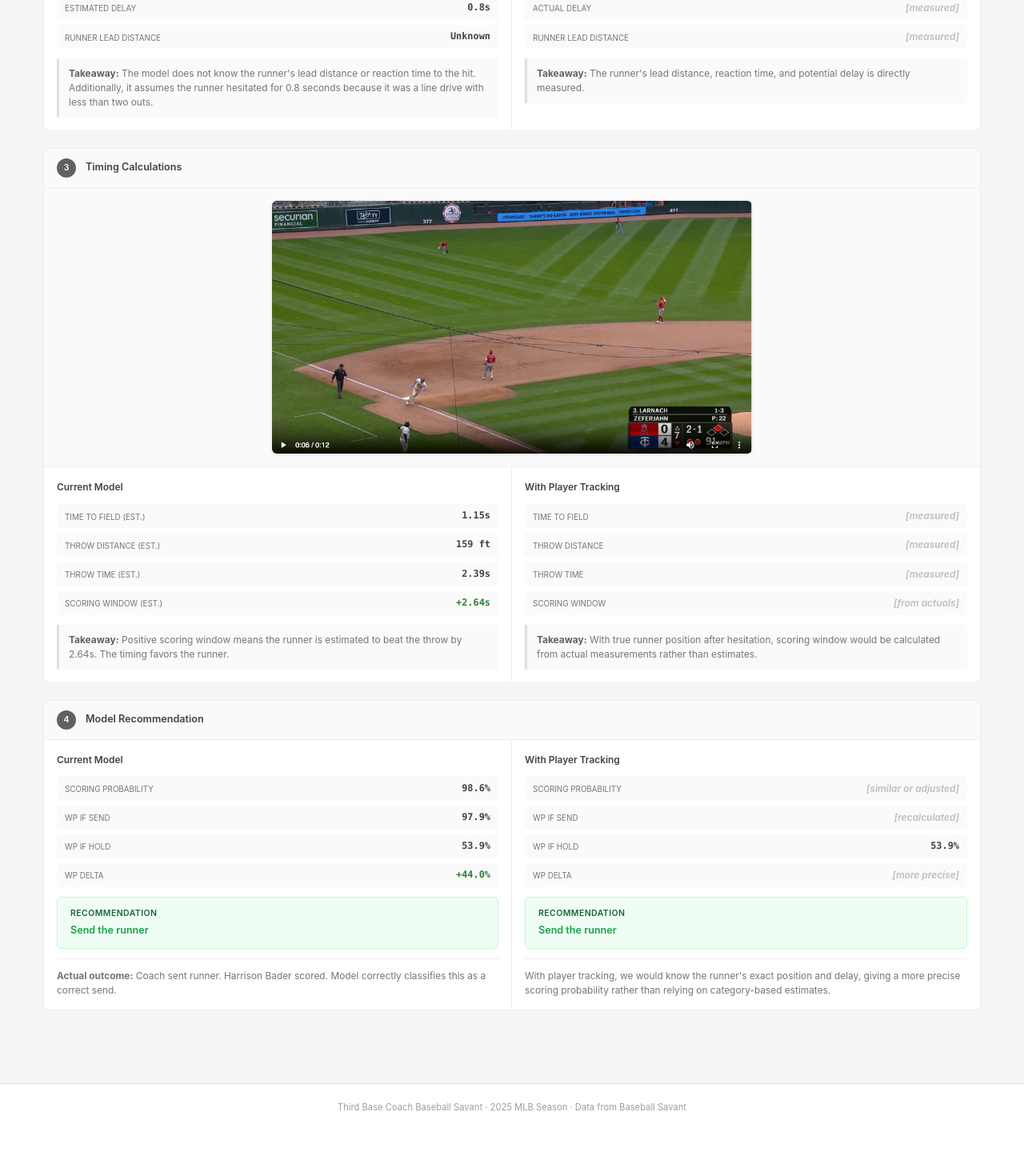
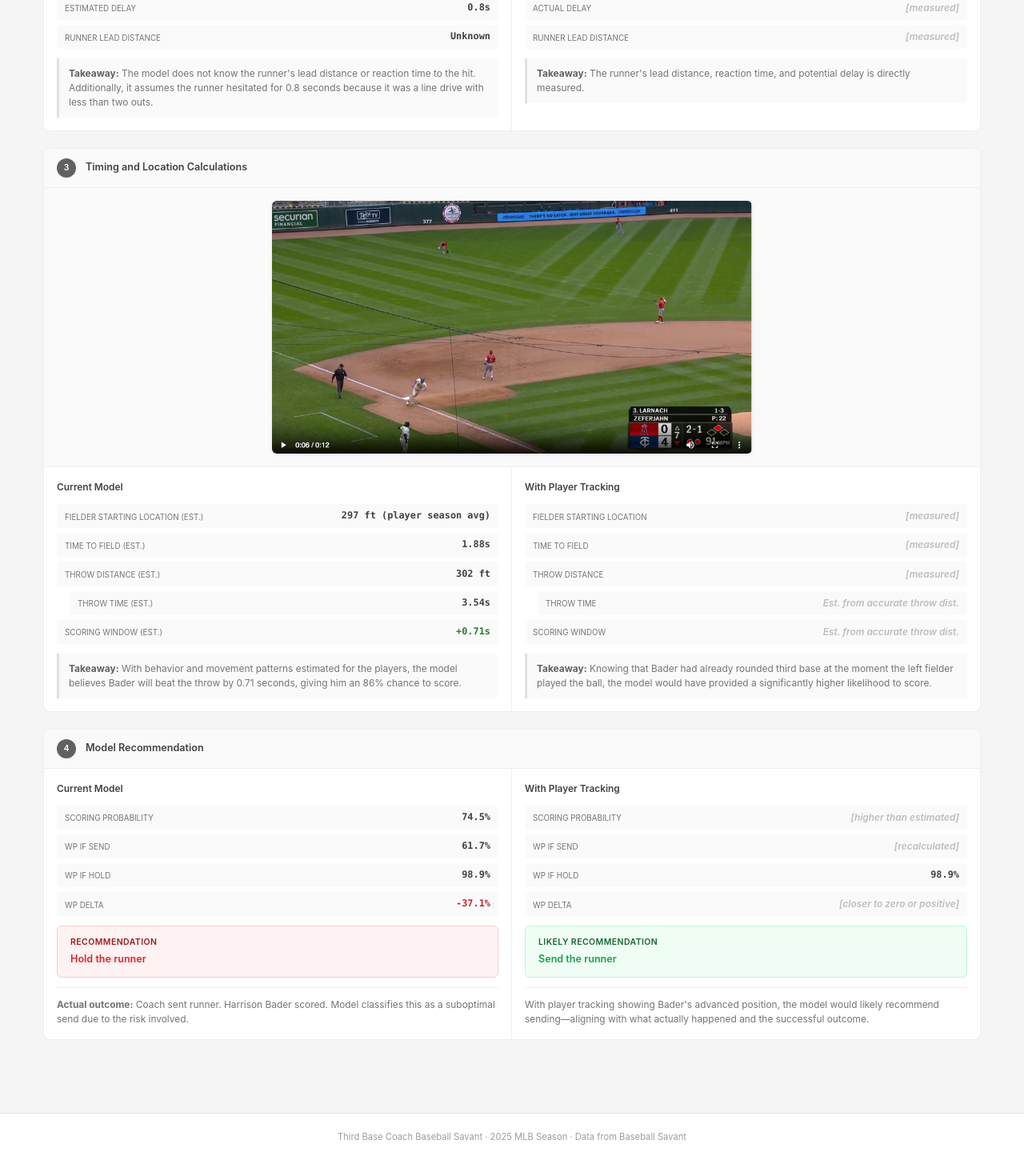
Before and after one commit to jscherl121/third-base-coach-baseball-savant, a Flask app: page /ideal-state in a window 1280 px wide. Shown: the part 1477-2927 px from the top of the page at 80% size. Before the commit the page ends 2865 px from the top, so only its background shows below. Run offline with Flask 2, Linux system fonts and the light colour scheme.

Commit message:
Update Ideal State Step 3 and Expected Value Calculation alignment
- Rename Step 3 to "Timing and Location Calculations"
- Add fielder starting location metric with "(player season avg)"
- Indent throw time under throw distance
- Update metrics to Trevor Larnach play values
- Change Step 4 to "Hold the runner" with actual values
- Align formula variables with values in Expected Value Calculation table

Co-Authored-By: Claude Opus 4.5 <noreply@anthropic.com>

```diff
--- a/webapp/templates/ideal_state.html
+++ b/webapp/templates/ideal_state.html
@@ -318,11 +318,11 @@
             </div>
         </div>
 
-        <!-- Step 3: Timing Calculations -->
+        <!-- Step 3: Timing and Location Calculations -->
         <div class="step-card">
             <div class="step-header">
                 <div class="step-number">3</div>
-                <div class="step-title">Timing Calculations</div>
+                <div class="step-title">Timing and Location Calculations</div>
             </div>
             <div class="step-image">
                 <img src="{{ url_for('static', filename='images/twins_3.png') }}" alt="Fielder picking up the ball">
@@ -331,27 +331,35 @@
                 <div class="comparison-col">
                     <div class="comparison-label">Current Model</div>
                     <div class="metric-row">
+                        <span class="metric-label">Fielder starting location (est.)</span>
+                        <span class="metric-value">297 ft (player season avg)</span>
+                    </div>
+                    <div class="metric-row">
                         <span class="metric-label">Time to field (est.)</span>
-                        <span class="metric-value">1.15s</span>
+                        <span class="metric-value">1.88s</span>
                     </div>
                     <div class="metric-row">
                         <span class="metric-label">Throw distance (est.)</span>
-                        <span class="metric-value">159 ft</span>
+                        <span class="metric-value">302 ft</span>
                     </div>
-                    <div class="metric-row">
+                    <div class="metric-row" style="margin-left: 16px;">
                         <span class="metric-label">Throw time (est.)</span>
-                        <span class="metric-value">2.39s</span>
+                        <span class="metric-value">3.54s</span>
                     </div>
                     <div class="metric-row">
                         <span class="metric-label">Scoring window (est.)</span>
-                        <span class="metric-value positive">+2.64s</span>
+                        <span class="metric-value positive">+0.71s</span>
                     </div>
                     <div class="section-takeaway">
-                        <strong>Takeaway:</strong> Positive scoring window means the runner is estimated to beat the throw by 2.64s. The timing favors the runner.
+                        <strong>Takeaway:</strong> With behavior and movement patterns estimated for the players, the model believes Bader will beat the throw by 0.71 seconds, giving him an 86% chance to score.
                     </div>
                 </div>
                 <div class="comparison-col">
                     <div class="comparison-label">With Player Tracking</div>
+                    <div class="metric-row">
+                        <span class="metric-label">Fielder starting location</span>
+                        <span class="metric-value placeholder">[measured]</span>
+                    </div>
                     <div class="metric-row">
                         <span class="metric-label">Time to field</span>
                         <span class="metric-value placeholder">[measured]</span>
@@ -360,16 +368,16 @@
                         <span class="metric-label">Throw distance</span>
                         <span class="metric-value placeholder">[measured]</span>
                     </div>
-                    <div class="metric-row">
+                    <div class="metric-row" style="margin-left: 16px;">
                         <span class="metric-label">Throw time</span>
-                        <span class="metric-value placeholder">[measured]</span>
+                        <span class="metric-value placeholder">Est. from accurate throw dist.</span>
                     </div>
                     <div class="metric-row">
                         <span class="metric-label">Scoring window</span>
-                        <span class="metric-value placeholder">[from actuals]</span>
+                        <span class="metric-value placeholder">Est. from accurate throw dist.</span>
                     </div>
                     <div class="section-takeaway">
-                        <strong>Takeaway:</strong> With true runner position after hesitation, scoring window would be calculated from actual measurements rather than estimates.
+                        <strong>Takeaway:</strong> Knowing that Bader had already rounded third base at the moment the left fielder played the ball, the model would have provided a significantly higher likelihood to score.
                     </div>
                 </div>
             </div>
@@ -386,33 +394,33 @@
                     <div class="comparison-label">Current Model</div>
                     <div class="metric-row">
                         <span class="metric-label">Scoring probability</span>
-                        <span class="metric-value">98.6%</span>
+                        <span class="metric-value">74.5%</span>
                     </div>
                     <div class="metric-row">
                         <span class="metric-label">WP if send</span>
-                        <span class="metric-value">97.9%</span>
+                        <span class="metric-value">61.7%</span>
                     </div>
                     <div class="metric-row">
                         <span class="metric-label">WP if hold</span>
-                        <span class="metric-value">53.9%</span>
+                        <span class="metric-value">98.9%</span>
                     </div>
                     <div class="metric-row">
                         <span class="metric-label">WP delta</span>
-                        <span class="metric-value positive">+44.0%</span>
+                        <span class="metric-value negative">-37.1%</span>
                     </div>
-                    <div class="recommendation-box send">
+                    <div class="recommendation-box hold">
                         <div class="recommendation-label">Recommendation</div>
-                        <div class="recommendation-value">Send the runner</div>
+                        <div class="recommendation-value">Hold the runner</div>
                     </div>
                     <div class="outcome-note">
-                        <strong>Actual outcome:</strong> Coach sent runner. Harrison Bader scored. Model correctly classifies this as a correct send.
+                        <strong>Actual outcome:</strong> Coach sent runner. Harrison Bader scored. Model classifies this as a suboptimal send due to the risk involved.
                     </div>
                 </div>
                 <div class="comparison-col">
                     <div class="comparison-label">With Player Tracking</div>
                     <div class="metric-row">
                         <span class="metric-label">Scoring probability</span>
-                        <span class="metric-value placeholder">[similar or adjusted]</span>
+                        <span class="metric-value placeholder">[higher than estimated]</span>
                     </div>
                     <div class="metric-row">
                         <span class="metric-label">WP if send</span>
@@ -420,18 +428,18 @@
                     </div>
                     <div class="metric-row">
                         <span class="metric-label">WP if hold</span>
-                        <span class="metric-value">53.9%</span>
+                        <span class="metric-value">98.9%</span>
                     </div>
                     <div class="metric-row">
                         <span class="metric-label">WP delta</span>
-                        <span class="metric-value placeholder">[more precise]</span>
+                        <span class="metric-value placeholder">[closer to zero or positive]</span>
                     </div>
                     <div class="recommendation-box send">
-                        <div class="recommendation-label">Recommendation</div>
+                        <div class="recommendation-label">Likely Recommendation</div>
                         <div class="recommendation-value">Send the runner</div>
                     </div>
                     <div class="outcome-note">
-                        With player tracking, we would know the runner's exact position and delay, giving a more precise scoring probability rather than relying on category-based estimates.
+                        With player tracking showing Bader's advanced position, the model would likely recommend sending—aligning with what actually happened and the successful outcome.
                     </div>
                 </div>
             </div>
```
Also changed, not shown: webapp/templates/play_detail.html (+30 -4 lines).
